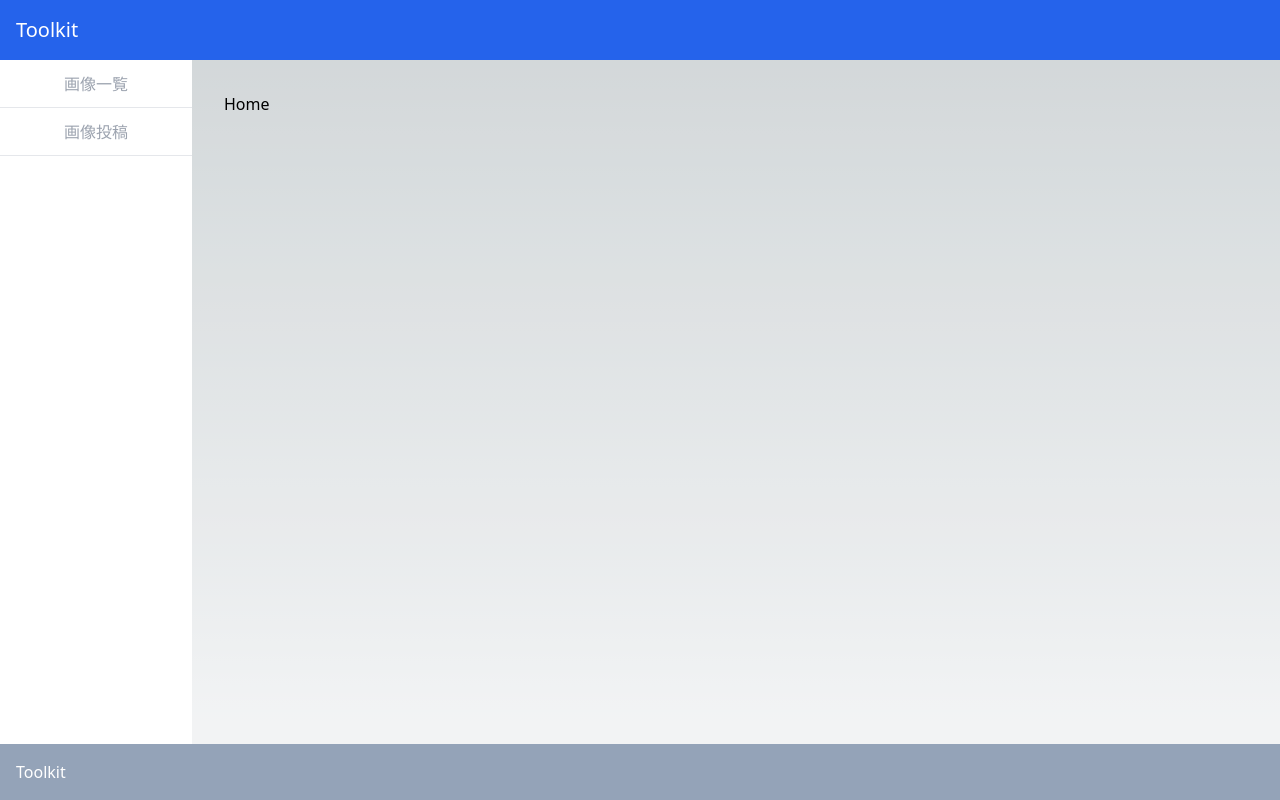
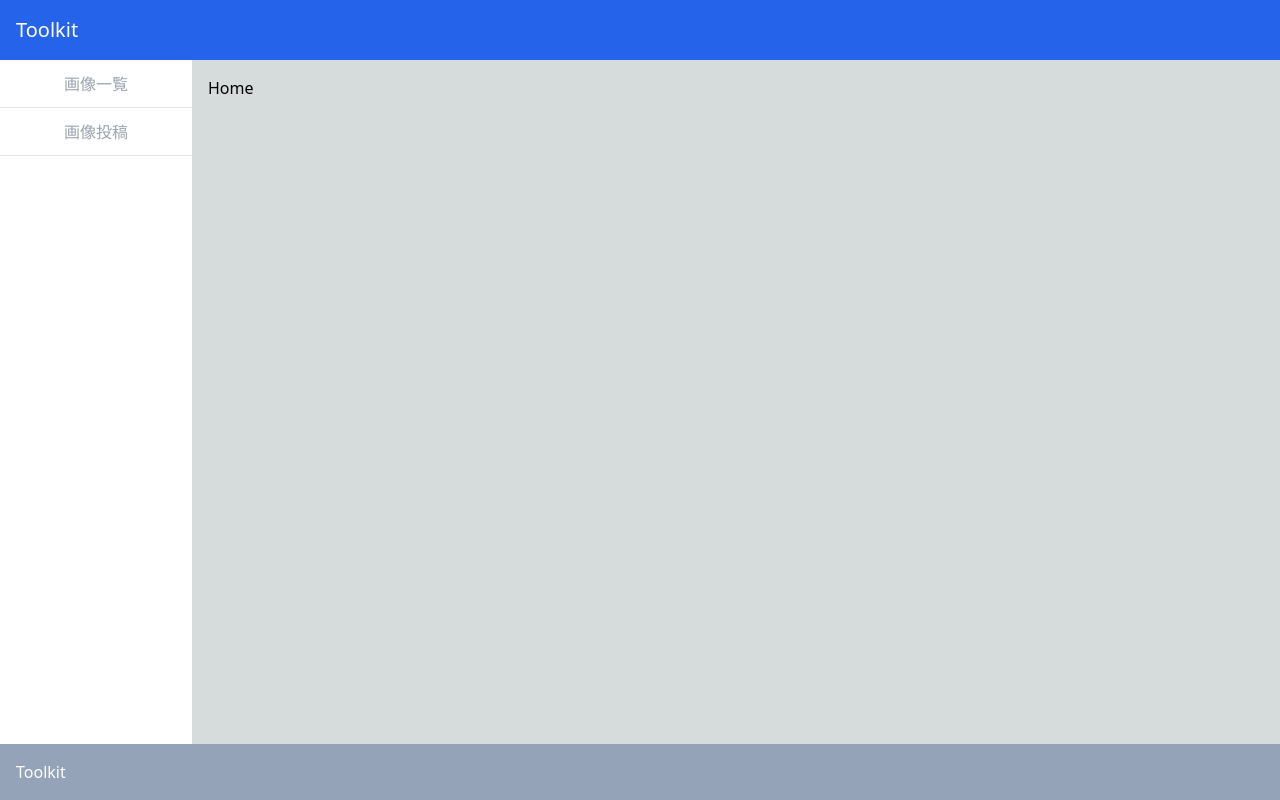
Before and after one commit to yr260625/vercel-postgres-trial, a Next.js app: page / in a window 1280 px wide. Built offline with nearby package versions, Linux system fonts and the light colour scheme.

Commit message:
[FIX] layout

```diff
--- a/src/app/globals.css
+++ b/src/app/globals.css
@@ -10,10 +10,5 @@
 
 body {
   color: rgb(var(--foreground-rgb));
-  background: linear-gradient(
-      to bottom,
-      transparent,
-      rgb(var(--background-end-rgb))
-    )
-    rgb(var(--background-start-rgb));
+  background: rgb(var(--background-start-rgb));
 }
--- a/src/app/image-uploader/components/ImageCard/ImageCard.tsx
+++ b/src/app/image-uploader/components/ImageCard/ImageCard.tsx
@@ -5,7 +5,7 @@ import { UploadedImageProps } from "@/app/image-uploader/components/ImageList";
 
 export const ImageCard = ({ id, title, thumbnail, description }: UploadedImageProps) => {
   return (
-    <Link href={`/image-uploader/${id}`}>
+    <Link href={`/image-uploader/${id}`} className="max-w-fit">
       <div className="max-w-[240px] group flex flex-col h-full bg-white border border-gray-200 shadow-sm rounded-xl dark:bg-slate-900 dark:border-gray-700 dark:shadow-slate-700/[.7]">
         <div className="p-4">
           <Image
--- a/src/app/image-uploader/components/ImageList.tsx
+++ b/src/app/image-uploader/components/ImageList.tsx
@@ -25,7 +25,7 @@ const getData = async () => {
 export const ImageList = async () => {
   const images = await getData();
   return (
-    <div className="grid sm:grid-cols-2 lg:grid-cols-4 gap-6">
+    <div className="grid grid-cols-2 sm:grid-cols-3 lg:grid-cols-4 gap-6">
       {images.map((image: UploadedImageProps, idx: number) => {
         return <ImageCard {...image} key={idx}></ImageCard>;
       })}
--- a/src/components/layouts/footer/Footer.tsx
+++ b/src/components/layouts/footer/Footer.tsx
@@ -1,7 +1,5 @@
 export const Footer = () => {
   return (
-    <footer className="sticky bg-slate-400 left-0 bottom-0 w-full text-white p-4 z-0">
-      Toolkit
-    </footer>
+    <footer className="bg-slate-400 left-0 bottom-0 w-full text-white p-4 z-0">Toolkit</footer>
   );
 };
--- a/src/components/layouts/header/Header.tsx
+++ b/src/components/layouts/header/Header.tsx
@@ -1,6 +1,6 @@
 export const Header = () => {
   return (
-    <header className="flex justify-between bg-blue-600 p-4">
+    <header className="flex justify-between bg-blue-600 p-4 w-full ">
       <h1 className="text-white text-xl">Toolkit</h1>
     </header>
   );
--- a/src/components/layouts/page/PageLayout.tsx
+++ b/src/components/layouts/page/PageLayout.tsx
@@ -5,13 +5,15 @@ import { FC, memo, ReactNode } from "react";
 
 export const PageLayout: FC<{ children: ReactNode }> = memo(function PageLayout({ children }) {
   return (
-    <div className="flex flex-col relative  h-screen">
-      <Header></Header>
-      <div className="flex flex-1">
-        <Sidebar></Sidebar>
-        <main className="flex-1 h-full max-w-[1280px] p-8 bg-gray-400 bg-opacity-10">
-          {children}
-        </main>
+    <div className="flex flex-col relative h-screen">
+      <div className="sticky top-0 z-50">
+        <Header></Header>
+      </div>
+      <div className="flex flex-1 ">
+        <div className="h-full hidden sm:block fixed sm:static">
+          <Sidebar></Sidebar>
+        </div>
+        <main className="flex-1 h-full max-w-7xl p-4 bg-opacity-10 xl:m-auto">{children}</main>
       </div>
       <Footer></Footer>
     </div>
```
